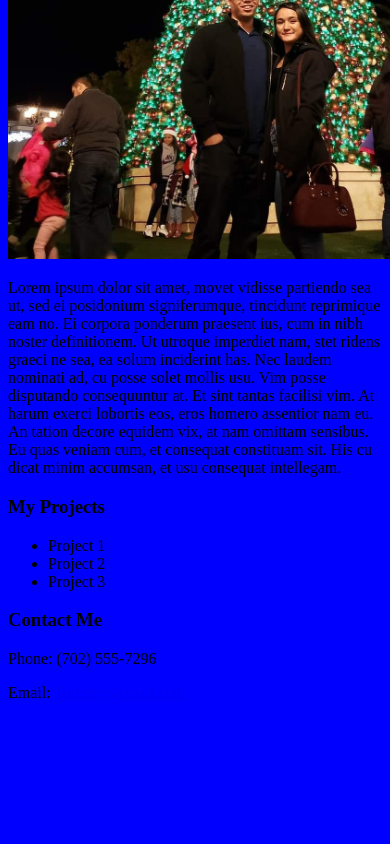
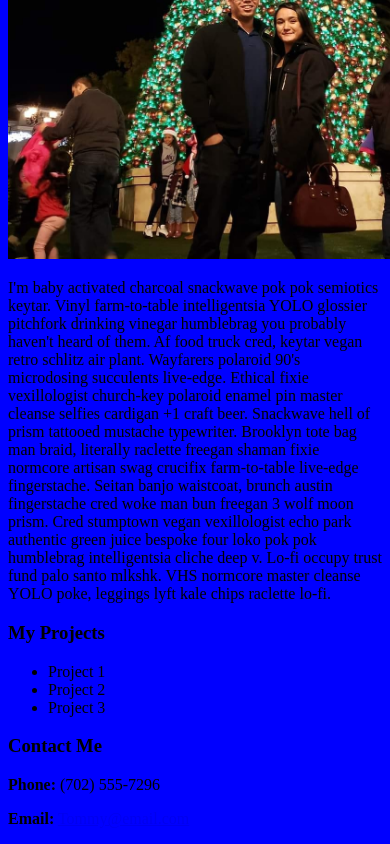
Before and after one commit to Tvoir/My_Portfolio_Unlv, a plain HTML site: page index.html in a window 390 px wide. Shown: the part 535-1379 px from the top of the page. Before the commit the page ends 1253 px from the top, so only its background shows below. Drawn offline with Linux system fonts and the light colour scheme.

Commit message:
switched out text to hipster ipsum and bolded phone and email.

```diff
--- a/index.html
+++ b/index.html
@@ -25,11 +25,10 @@
     >
 
     <p>
-        Lorem ipsum dolor sit amet, movet vidisse partiendo sea ut, sed ei posidonium signiferumque, tincidunt reprimique eam no. Ei corpora ponderum praesent ius, cum in nibh noster definitionem. Ut utroque imperdiet nam, stet ridens graeci ne sea, ea solum inciderint has. Nec laudem nominati ad, cu posse solet mollis usu. Vim posse disputando consequuntur at.
+        I'm baby activated charcoal snackwave pok pok semiotics keytar. Vinyl farm-to-table intelligentsia YOLO glossier pitchfork drinking vinegar humblebrag you probably haven't heard of them. Af food truck cred, keytar vegan retro schlitz air plant. Wayfarers polaroid 90's microdosing succulents live-edge. Ethical fixie vexillologist church-key polaroid enamel pin master cleanse selfies cardigan +1 craft beer. Snackwave hell of prism tattooed mustache typewriter. Brooklyn tote bag man braid, literally raclette freegan shaman fixie normcore artisan swag crucifix farm-to-table live-edge fingerstache.
 
-        Et sint tantas facilisi vim. At harum exerci lobortis eos, eros homero assentior nam eu. An tation decore equidem vix, at nam omittam sensibus. Eu quas veniam cum, et consequat constituam sit. His cu dicat minim accumsan, et usu consequat intellegam.
-
-    </p>
+        Seitan banjo waistcoat, brunch austin fingerstache cred woke man bun freegan 3 wolf moon prism. Cred stumptown vegan vexillologist echo park authentic green juice bespoke four loko pok pok humblebrag intelligentsia cliche deep v. Lo-fi occupy trust fund palo santo mlkshk. VHS normcore master cleanse YOLO poke, leggings lyft kale chips raclette lo-fi.
+        </p>
 
     <h3>My Projects</h3>
     <ul>
@@ -39,8 +38,8 @@
     </ul>
 
     <h3>Contact Me</h3>
-    <p>Phone: (702) 555-7296</p>
-    <p>Email: <a href="mailto:Tommy@email.com">Tommy@email.com</a></p>
+    <p><strong>Phone:</strong> (702) 555-7296</p>
+    <p><strong>Email:</strong> <a href="mailto:Tommy@email.com">Tommy@email.com</a></p>
 
 </body>
 </html>
```
